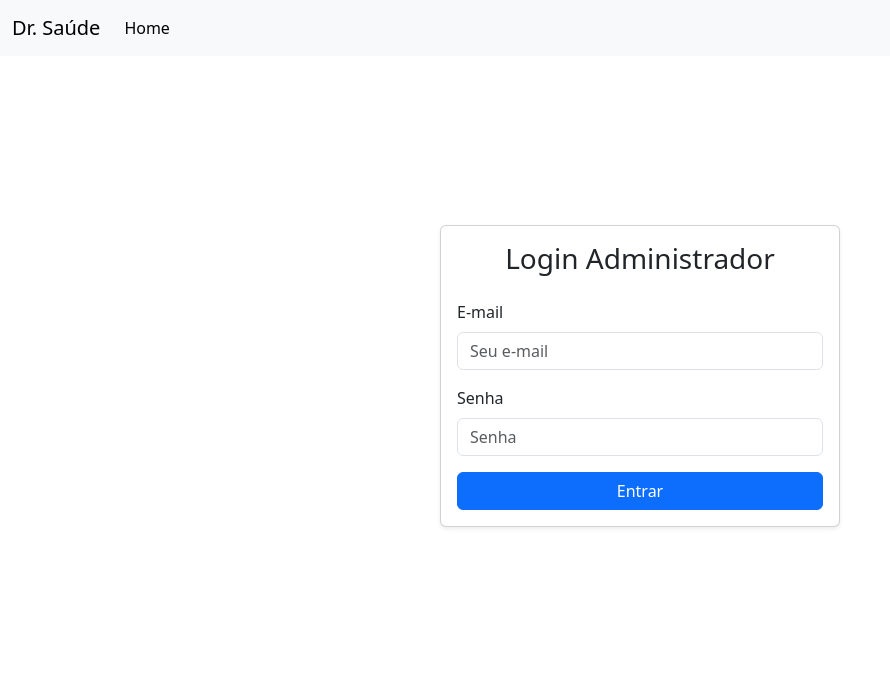
After one commit to Daniel-P-Lima/MedicalOffice, a PHP site: page /php/login_administrador.php in a window 1280 px wide. The commit adds this page. Shown: the top 695 px of the page, without its empty margins (0-890 px from the left). Run offline with PHP 8.4, Linux system fonts and the light colour scheme; some libraries are stand-ins or nearby versions.

Commit message:
Adiciona ADM

```diff
--- /dev/null
+++ b/php/login_administrador.php
@@ -0,0 +1,69 @@
+<!DOCTYPE html>
+<html lang="pt-br">
+<head>
+    <meta charset="UTF-8">
+    <title>Login - Dr. Saúde</title>
+    <meta name="viewport" content="width=device-width, initial-scale=1, shrink-to-fit=no">
+    <link href="https://cdn.jsdelivr.net/npm/bootstrap@5.3.3/dist/css/bootstrap.min.css" rel="stylesheet">
+    <link rel="stylesheet" href="https://cdn.jsdelivr.net/npm/bootstrap-icons@1.10.5/font/bootstrap-icons.css">
+    <script src="https://cdnjs.cloudflare.com/ajax/libs/crypto-js/3.1.9-1/crypto-js.js"></script>
+    <script src="../js/hash_senha.js"></script>
+    <link rel="shortcut icon" href="../imgs/hospital(1).svg" type="image/x-icon">
+</head>
+<body>
+    <nav class="navbar navbar-expand-lg navbar-light bg-light">
+        <div class="container-fluid">
+            <a class="navbar-brand" href="#">Dr. Saúde</a>
+            <button class="navbar-toggler" type="button" data-bs-toggle="collapse" data-bs-target="#navbarNav" aria-controls="navbarNav" aria-expanded="false" aria-label="Alternar navegação">
+                <span class="navbar-toggler-icon"></span>
+            </button>
+            <div class="collapse navbar-collapse" id="navbarNav">
+                <ul class="navbar-nav me-auto">
+                    <li class="nav-item">
+                        <a class="nav-link active" aria-current="page" href="../html/index.html">Home</a>
+                    </li>
+                </ul>
+            </div>
+        </div>
+    </nav>
+
+    <div class="container d-flex align-items-center justify-content-center" style="min-height: 80vh;">
+        <div class="card shadow-sm" style="max-width: 400px; width: 100%;">
+            <div class="card-body">
+                <h3 class="card-title text-center mb-4">Login Administrador</h3>
+                <form action="../scripts/valida_login_adm.php" method="post">
+                    <div class="mb-3">
+                        <label for="email" class="form-label">E-mail</label>
+                        <input name="email" type="email" class="form-control" id="email" placeholder="Seu e-mail" required>
+                    </div>
+                    <div class="mb-3">
+                        <label for="senha" class="form-label">Senha</label>
+                        <input id="senha" name="senha" type="password" class="form-control" placeholder="Senha" required>
+                    </div>
+
+                    <?php
+                    if (isset($_GET['login']) && $_GET['login'] == 'erro') { ?>
+                        <div class="alert alert-danger" role="alert">
+                            Usuário ou senha inválido(s)
+                        </div>
+                    <?php }?>
+
+                    <?php
+                    if (isset($_GET['login']) && $_GET['login'] == 'erro2') { ?>
+                        <div class="alert alert-danger" role="alert">
+                            Usuário não encontrado
+                        </div>
+                    <?php }?>
+
+                    <div class="d-grid">
+                        <button class="btn btn-primary" type="submit">Entrar</button>
+                    </div>
+                </form>
+            </div>
+        </div>
+    </div>
+
+    <script src="https://cdn.jsdelivr.net/npm/bootstrap@5.3.3/dist/js/bootstrap.bundle.min.js"></script>
+    <script src="../js/hash_senha.js"></script>
+</body>
+</html>
--- a/scripts/usuario_validado_script.php
+++ b/scripts/usuario_validado_script.php
@@ -1,7 +1,7 @@
 <?php
   require_once("conexao.php");
   session_start();
-  if (!isset($_SESSION['id_paciente'])) {
+  if (!isset($_SESSION['id_paciente']) && !isset($_SESSION["id_administrador"])) {
 
       header('Location: login.php');
       exit;
```
Also changed, not shown: scripts/valida_login_adm.php (added, +32 -0 lines).
